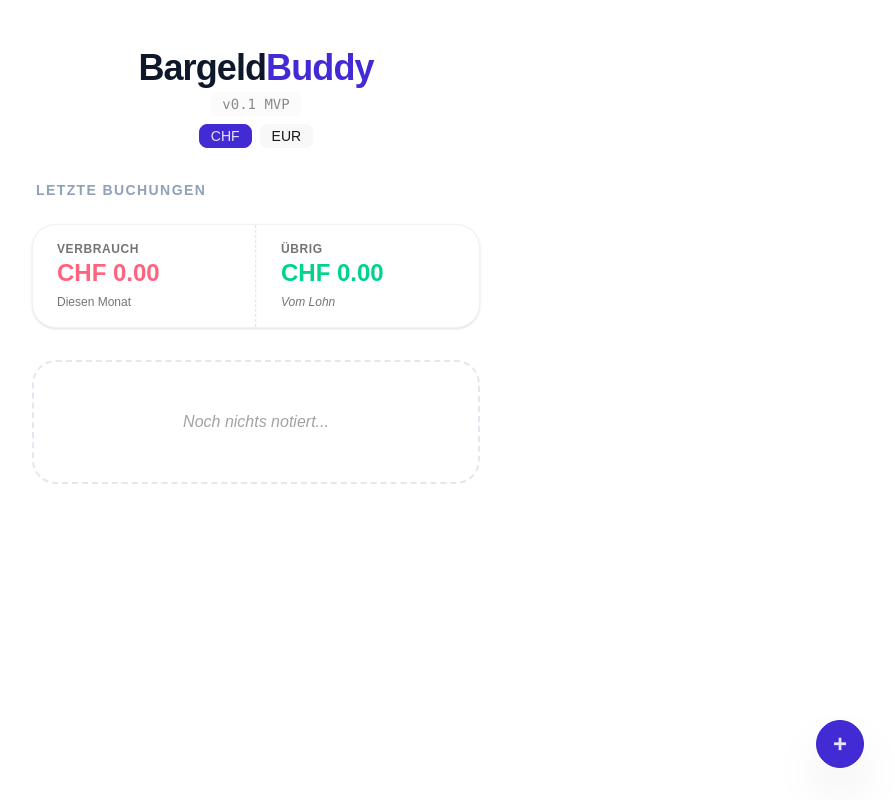
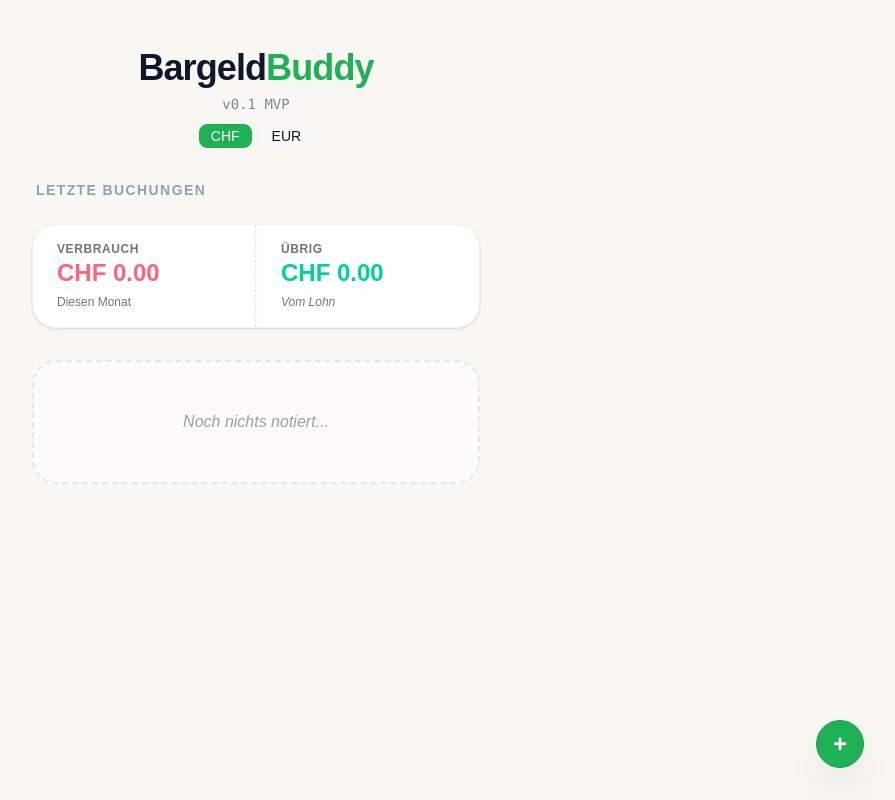
Before and after one commit to resul-elezi/bargeldbuddy, a Vue app: page / in a window 1280 px wide. Shown: the whole page, without its empty margins (384-1279 px from the left). Built offline with nearby package versions, Linux system fonts and the light colour scheme.

Commit message:
update: changed theme colors

```diff
--- a/index.html
+++ b/index.html
@@ -1,5 +1,5 @@
 <!doctype html>
-<html lang="en">
+<html lang="en" data-theme="light">
   <head>
     <meta charset="UTF-8" />
     <link rel="icon" type="image/svg+xml" href="/favicon.svg" />
--- a/src/style.css
+++ b/src/style.css
@@ -1,12 +1,14 @@
 @import "tailwindcss";
-@plugin "daisyui" {
-    theme: light --default;
-}
+@plugin "daisyui";
+@plugin "daisyui/theme" {
+  name: "light";
+  default: true; /* set as default */
 
-@theme {
   --color-app-bg: #F9F7F2;
   --color-base-100: #F9F7F2;
-  --color-primary: #22c55e;
+  --color-primary: #1fb155;
+  --color-primary-content: var(--color-white);
+  --color-base-content: var(--color-slate-900);
 }
 
 body {
```
